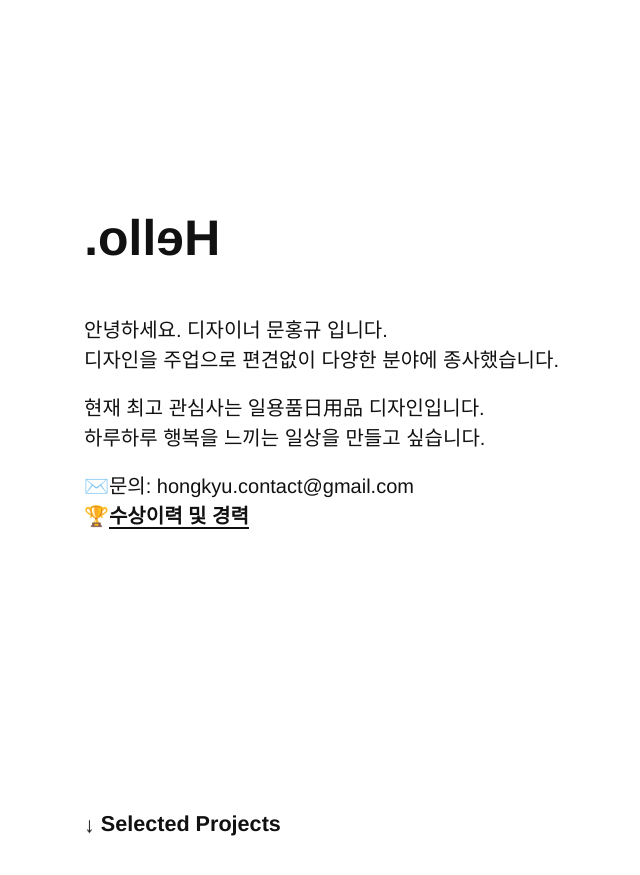
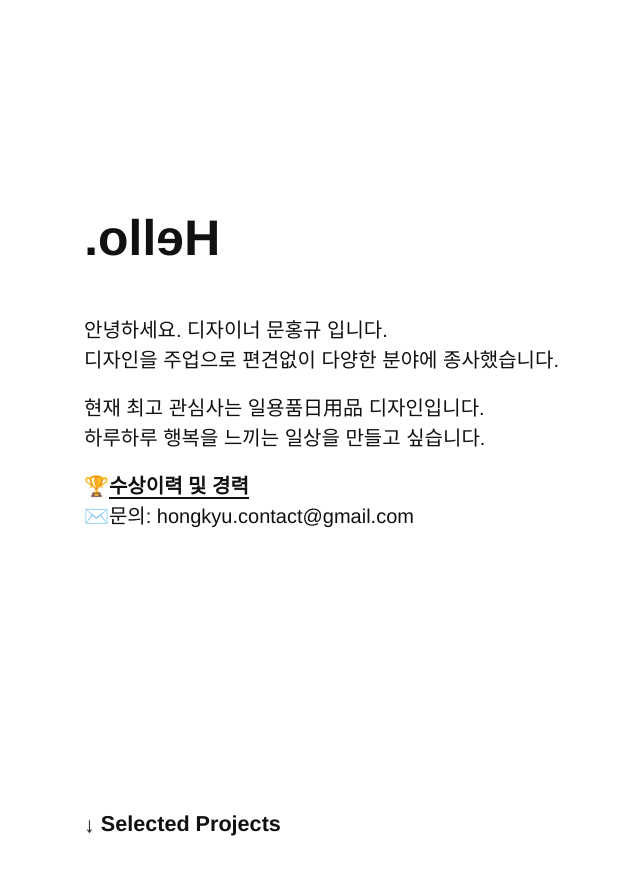
Before and after one commit to hongkyu-moon/hongkyu-moon, a Jekyll site: the page built from index.html, in a window 1280 px wide and 900 px high. Shown: the top 875 px of the window, without its empty margins (76-716 px from the left). Built offline with Jekyll 4.4.1, drawn with Linux system fonts in a browser that asks for light colours; grey boxes are pictures that could not be loaded.

Commit message:
Update index.html

```diff
--- a/index.html
+++ b/index.html
@@ -16,7 +16,7 @@
       <div class="kr">
         <p>안녕하세요. 디자이너 문홍규 입니다.</br>디자인을 주업으로 편견없이 다양한 분야에 종사했습니다.</p>
         <p>현재 최고 관심사는 일용품日用品 디자인입니다.</br>하루하루 행복을 느끼는 일상을 만들고 싶습니다.</p>
-<p>✉️문의: hongkyu.contact@gmail.com</br>🏆<span class="link-popup" onclick="location.href='#popup-kr-1'">수상이력 및 경력</span></p>
+<p>🏆<span class="link-popup" onclick="location.href='#popup-kr-1'">수상이력 및 경력</span></br>✉️문의: hongkyu.contact@gmail.com</p>
       </div>
     </div>
     <h2 class="section-title ts-strong"><span class="scroll-down">&#x02193; </span>Selected Projects</h2>
```
